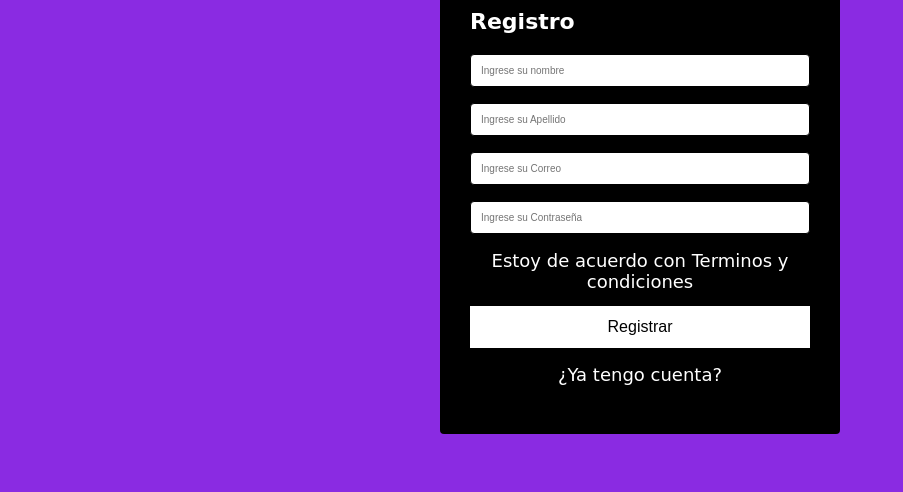
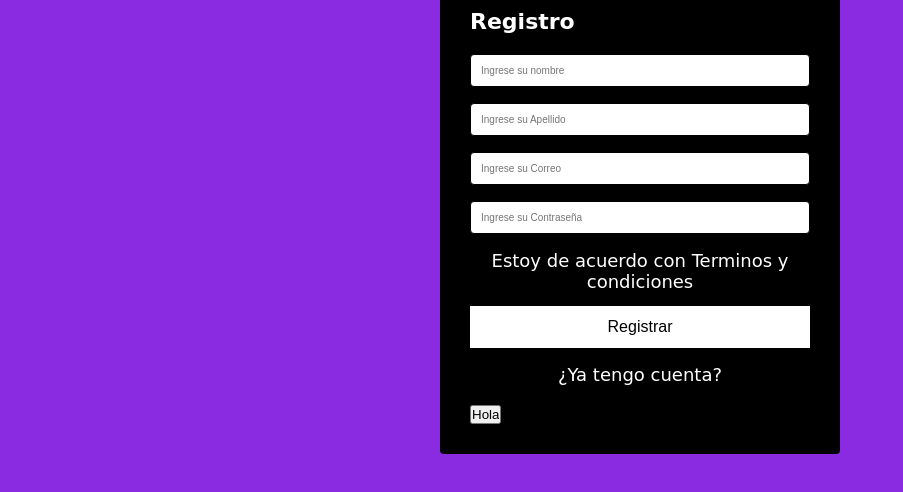
Before and after one commit to Juanse69/proyectogit, a plain HTML site: page index.html in a window 1280 px wide. Shown: the part 58-550 px from the top of the page, without its empty margins (0-903 px from the left). Drawn offline with Linux system fonts and the light colour scheme.

Commit message:
Aqui va el segundo cambio

```diff
--- a/index.html
+++ b/index.html
@@ -18,6 +18,8 @@
         <p> Estoy de acuerdo con <a href="#">Terminos y condiciones</a></p>
         <input class="boton" type="submit" value="Registrar">
         <p><a href="#">¿Ya tengo cuenta?</a></p>
+
+        <input class="boton2" type="submit" value="Hola">
     </section>
 </body>
 </html>
```
